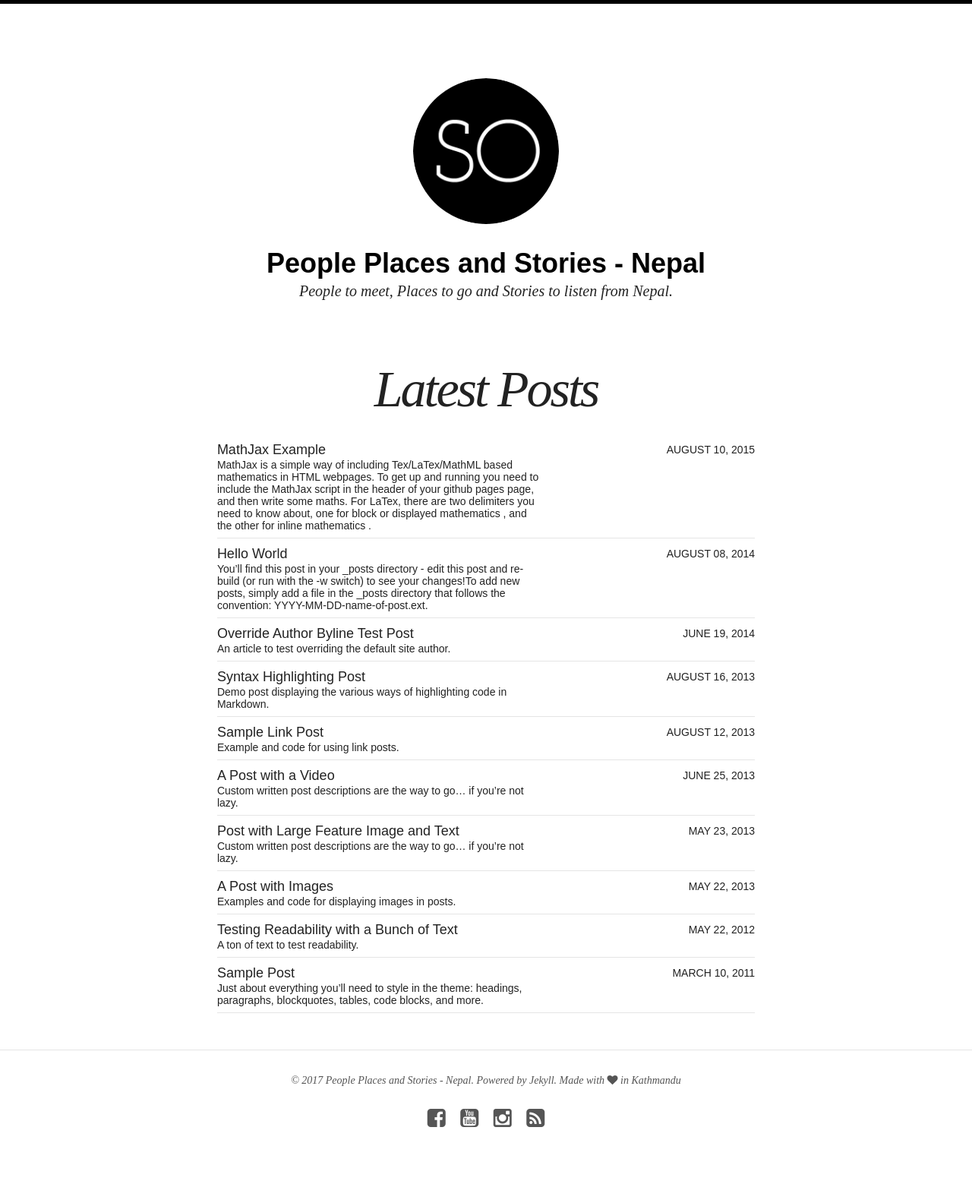
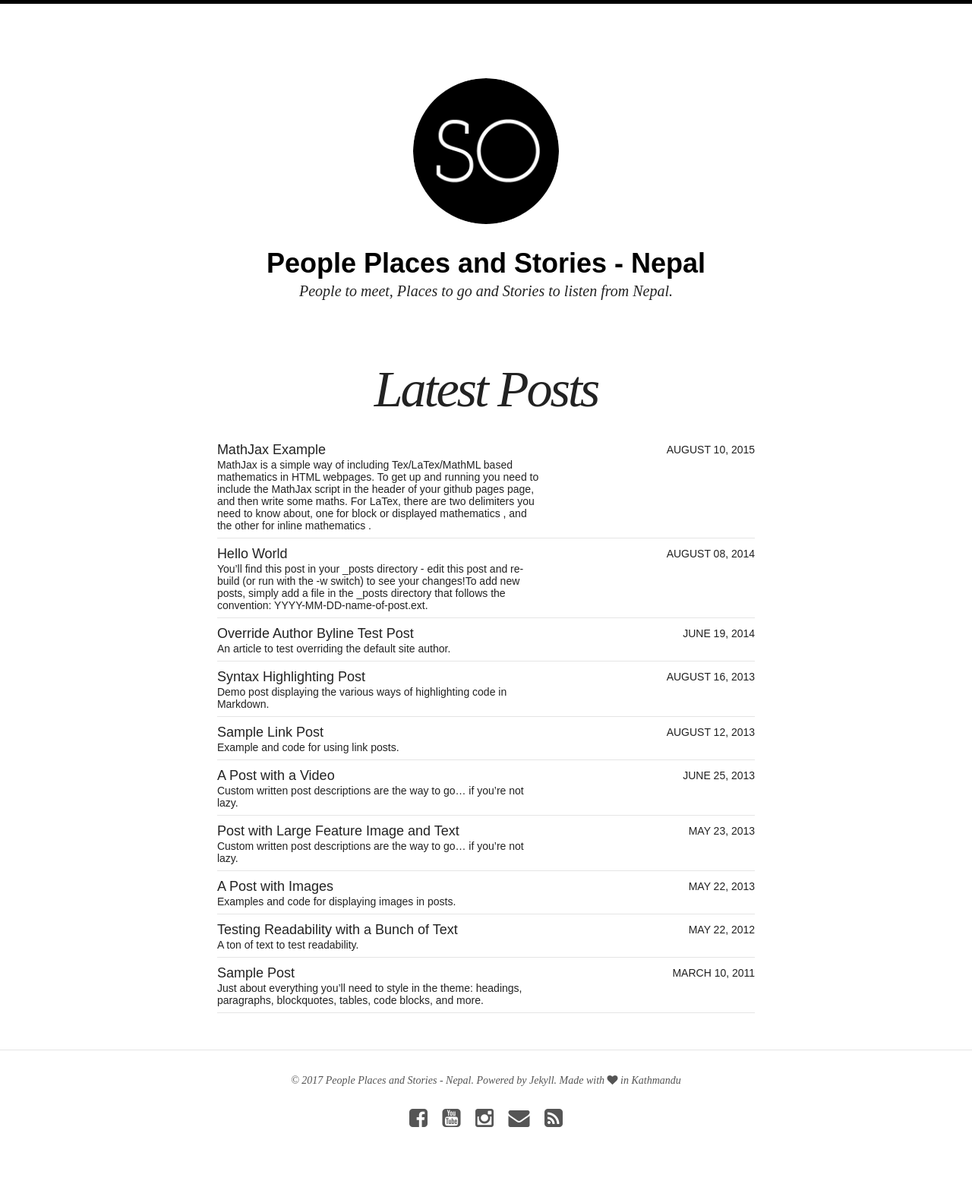
Before and after one commit to storiesnepal/storiesnepal.github.io, a Jekyll site: the page built from index.html, in a window 1280 px wide. Shown: the whole page at 76% size. Built offline with Jekyll 4.4.1, drawn with Linux system fonts in a browser that asks for light colours; nearby versions of some CDN libraries.

Commit message:
Update footer.html

```diff
--- a/_includes/footer.html
+++ b/_includes/footer.html
@@ -10,7 +10,8 @@
 	{% if site.owner.linkedin %}<a href="https://linkedin.com/in/{{ site.owner.linkedin }}" title="{{ site.owner.name}} on LinkedIn" target="_blank"><i class="fa fa-linkedin-square fa-2x"></i></a>{% endif %}
 	{% if site.owner.stackexchange %}<a href="{{ site.owner.stackexchange }}" title="{{ site.owner.name}} on StackExchange" target="_blank"><i class="fa fa-stack-exchange fa-2x"></i></a>{% endif %}
 	{% if site.owner.instagram %}<a href="https://instagram.com/{{ site.owner.instagram }}" title="{{ site.owner.name}} on Instagram" target="_blank"><i class="fa fa-instagram fa-2x"></i></a>{% endif %}
-	{% if site.owner.flickr %}<a href="https://www.flickr.com/photos/{{ site.owner.flickr }}" title="{{ site.owner.name}} on Flickr" target="_blank"><i class="fa fa-flickr fa-2x"></i></a>{% endif %}
+	{% if site.owner.email %}<a href="mailto:{{ site.owner.email }}" title="{{ site.owner.name}} on Email" target="_blank"><i class="fa fa-envelope fa-2x"></i></a>{% endif %}
+  {% if site.owner.flickr %}<a href="https://www.flickr.com/photos/{{ site.owner.flickr }}" title="{{ site.owner.name}} on Flickr" target="_blank"><i class="fa fa-flickr fa-2x"></i></a>{% endif %}
 	{% if site.owner.github %}<a href="https://github.com/{{ site.owner.github }}" title="{{ site.owner.name}} on Github" target="_blank"><i class="fa fa-github-square fa-2x"></i></a>{% endif %}
 	{% if site.owner.tumblr %}<a href="http://{{ site.owner.tumblr }}.tumblr.com" title="{{ site.owner.name}} on Tumblr" target="_blank"><i class="fa fa-tumblr-square fa-2x"></i></a>{% endif %}
   {% if site.owner.pinterest %}<a href="https://www.pinterest.com/{{ site.owner.pinterest }}/" title="{{ site.owner.name}} on Pinterest" target="_blank"><i class="fa fa-pinterest fa-2x"></i></a>{% endif %}
```
